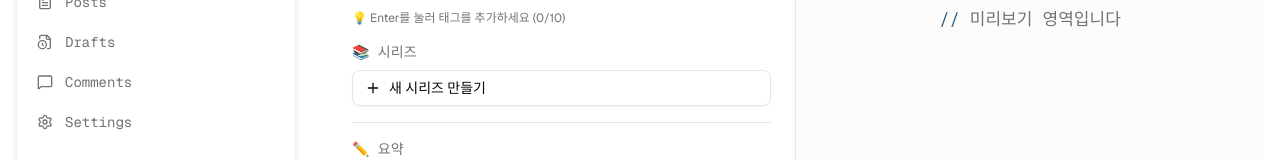
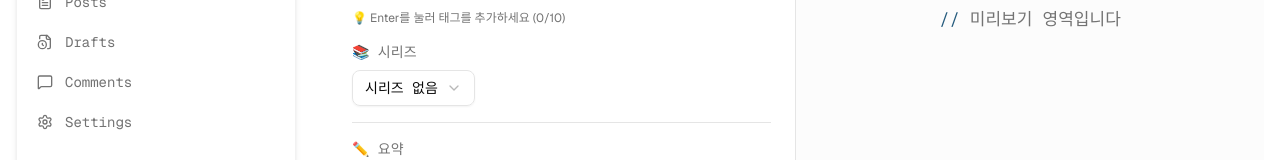
Before and after one commit to rak517/Rak-Blog, a Next.js app: page /admin/write in a window 1280 px wide. Shown: the part 317-477 px from the top of the page. Built offline with nearby package versions, Linux system fonts and the light colour scheme.

Commit message:
:sparkles: feat: SeriesSelect 컴포넌트 구현 및 적용

```diff
--- a/src/app/admin/write/page.tsx
+++ b/src/app/admin/write/page.tsx
@@ -10,6 +10,8 @@ export default function WritePage() {
   const [title, setTitle] = useState('');
   const [description, setDescription] = useState('');
   const [tags, setTags] = useState<string[]>([]);
+  const [seriesId, setSeriesId] = useState<string | null>(null);
+  const [seriesOrder, setSeriesOrder] = useState<number | null>(null);
   const [content, setContent] = useState('');
   const [isSaving, setIsSaving] = useState(false);
   const [lastSaved, setLastSaved] = useState<string | null>(null);
@@ -18,7 +20,7 @@ export default function WritePage() {
     setIsSaving(true);
 
     // TODO: 실제 저장 로직 구현
-    console.log('임시저장:', { title, description, tags, content });
+    console.log('임시저장:', { title, description, tags, seriesId, seriesOrder, content });
     await new Promise((resolve) => setTimeout(resolve, 1000));
 
     const now = new Date().toLocaleTimeString('ko-KR', {
@@ -33,7 +35,7 @@ export default function WritePage() {
     setIsSaving(true);
 
     // TODO: 실제 발행 로직 구현
-    console.log('발행:', { title, description, tags, content });
+    console.log('발행:', { title, description, tags, seriesId, seriesOrder, content });
     await new Promise((resolve) => setTimeout(resolve, 1000));
 
     setIsSaving(false);
@@ -51,9 +53,13 @@ export default function WritePage() {
               title={title}
               description={description}
               tags={tags}
+              seriesId={seriesId}
+              seriesOrder={seriesOrder}
               onTitleChange={setTitle}
               onDescriptionChange={setDescription}
               onTagsChange={setTags}
+              onSeriesChange={setSeriesId}
+              onSeriesOrderChange={setSeriesOrder}
             />
           </div>
 
--- a/src/components/Admin/Write/PostMetaForm.tsx
+++ b/src/components/Admin/Write/PostMetaForm.tsx
@@ -1,29 +1,37 @@
 'use client';
 
 import { useState } from 'react';
-import { Button } from '@/components/ui/Button';
 import { Separator } from '@/components/ui/Separator';
 import { Textarea } from '@/components/ui/Textarea';
 import CreateSeriesModal from './CreateSeriesModal';
 import TagInput from './TagInput';
-import { Plus } from 'lucide-react';
+import SeriesSelect from './SeriesSelect';
+import { mockSeries } from '@/data/series-data';
 
 interface PostMetaFormProps {
   title: string;
   description: string;
   tags: string[];
+  seriesId: string | null;
+  seriesOrder: number | null;
   onTitleChange: (title: string) => void;
   onDescriptionChange: (description: string) => void;
   onTagsChange: (tags: string[]) => void;
+  onSeriesChange: (seriesId: string | null) => void;
+  onSeriesOrderChange: (order: number | null) => void;
 }
 
 export default function PostMetaForm({
   title,
   description,
   tags,
+  seriesId,
+  seriesOrder,
   onTitleChange,
   onDescriptionChange,
   onTagsChange,
+  onSeriesChange,
+  onSeriesOrderChange,
 }: PostMetaFormProps) {
   const [isModalOpen, setIsModalOpen] = useState(false);
 
@@ -55,9 +63,14 @@ export default function PostMetaForm({
         <label className='text-muted-foreground block font-mono text-sm'>
           <span className='text-primary'>📚</span> 시리즈
         </label>
-        <Button variant='outline' className='w-full justify-start gap-2' onClick={() => setIsModalOpen(true)}>
-          <Plus className='h-4 w-4' />새 시리즈 만들기
-        </Button>
+        <SeriesSelect
+          series={mockSeries}
+          selectedSeriesId={seriesId}
+          seriesOrder={seriesOrder}
+          onSeriesChange={onSeriesChange}
+          onSeriesOrderChange={onSeriesOrderChange}
+          onCreateNewSeries={() => setIsModalOpen(true)}
+        />
       </div>
 
       <Separator />
--- /dev/null
+++ b/src/components/Admin/Write/SeriesSelect.tsx
@@ -0,0 +1,110 @@
+'use client';
+
+import { Button } from '@/components/ui/Button';
+import { Input } from '@/components/ui/Input';
+import { Label } from '@/components/ui/Label';
+import { Select, SelectContent, SelectItem, SelectTrigger, SelectValue } from '@/components/ui/Select';
+import { Plus, X } from 'lucide-react';
+
+interface Series {
+  id: string;
+  title: string;
+}
+
+interface SeriesSelectProps {
+  series: Series[];
+  selectedSeriesId: string | null;
+  seriesOrder: number | null;
+  onSeriesChange: (seriesId: string | null) => void;
+  onSeriesOrderChange: (order: number | null) => void;
+  onCreateNewSeries: () => void;
+}
+
+export default function SeriesSelect({
+  series,
+  selectedSeriesId,
+  seriesOrder,
+  onSeriesChange,
+  onSeriesOrderChange,
+  onCreateNewSeries,
+}: SeriesSelectProps) {
+  const handleSeriesChange = (value: string) => {
+    if (value === 'new') {
+      onCreateNewSeries();
+      return;
+    }
+
+    if (value === 'none') {
+      onSeriesChange(null);
+      onSeriesOrderChange(null);
+      return;
+    }
+
+    onSeriesChange(value);
+    if (!seriesOrder) {
+      onSeriesOrderChange(1);
+    }
+  };
+
+  const handleRemoveSeries = () => {
+    onSeriesChange(null);
+    onSeriesOrderChange(null);
+  };
+
+  return (
+    <div className='space-y-3'>
+      <Select value={selectedSeriesId || 'none'} onValueChange={handleSeriesChange}>
+        <SelectTrigger className='font-mono text-sm'>
+          <SelectValue placeholder='시리즈를 선택하세요' />
+        </SelectTrigger>
+        <SelectContent>
+          <SelectItem value='none' className='font-mono text-sm'>
+            시리즈 없음
+          </SelectItem>
+          {series.map((s) => (
+            <SelectItem key={s.id} value={s.id} className='font-mono text-sm'>
+              📚 {s.title}
+            </SelectItem>
+          ))}
+          <SelectItem value='new' className='text-primary font-mono text-sm font-semibold'>
+            <div className='flex items-center gap-2'>
+              <Plus className='h-4 w-4' />새 시리즈 만들기
+            </div>
+          </SelectItem>
+        </SelectContent>
+      </Select>
+
+      {selectedSeriesId && (
+        <div className='animate-in fade-in-50 slide-in-from-top-2 bg-muted/30 space-y-3 rounded-lg border p-4 duration-200'>
+          <div className='flex items-start justify-between gap-2'>
+            <div className='flex-1 space-y-2'>
+              <Label htmlFor='series-order' className='text-xs'>
+                시리즈 순서
+              </Label>
+              <Input
+                id='series-order'
+                type='number'
+                min={1}
+                value={seriesOrder || ''}
+                onChange={(e) => onSeriesOrderChange(e.target.value ? parseInt(e.target.value) : null)}
+                placeholder='1'
+                className='font-mono text-sm'
+              />
+            </div>
+            <Button
+              variant='ghost'
+              size='sm'
+              onClick={handleRemoveSeries}
+              className='hover:bg-destructive/10 hover:text-destructive mt-6'
+            >
+              <X className='h-4 w-4' />
+            </Button>
+          </div>
+          <p className='text-muted-foreground text-xs'>
+            <span className='text-primary'>💡</span> 시리즈 내에서 이 글의 순서를 입력하세요
+          </p>
+        </div>
+      )}
+    </div>
+  );
+}
```
